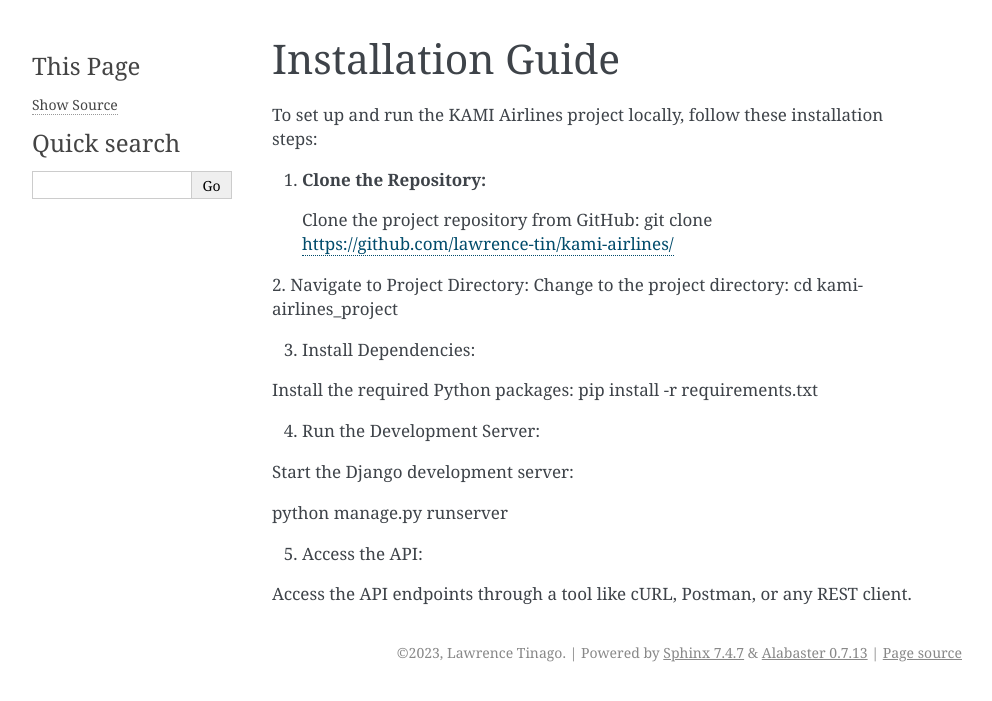
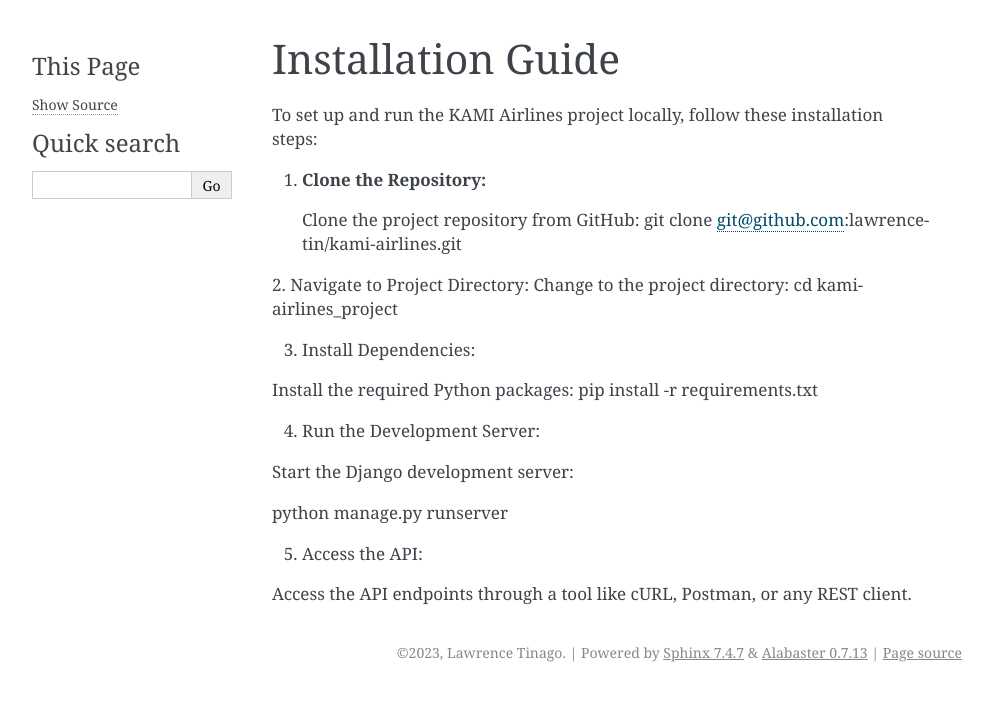
Before and after one commit to lawrence-tin/kami-, a Sphinx documentation site: the page built from source/installation.rst, in a window 1280 px wide. Shown: the top 701 px of the page, without its empty margins (148-1140 px from the left). Built offline with Sphinx 7.4.7, drawn with Linux system fonts in a browser that asks for light colours.

Commit message:
edited repository link

```diff
--- a/source/installation.rst
+++ b/source/installation.rst
@@ -7,7 +7,7 @@ To set up and run the KAMI Airlines project locally, follow these installation s
 1. **Clone the Repository:**
 
    Clone the project repository from GitHub:
-   git clone https://github.com/lawrence-tin/kami-airlines/
+   git clone git@github.com:lawrence-tin/kami-airlines.git
 
 
 2. Navigate to Project Directory:
```
